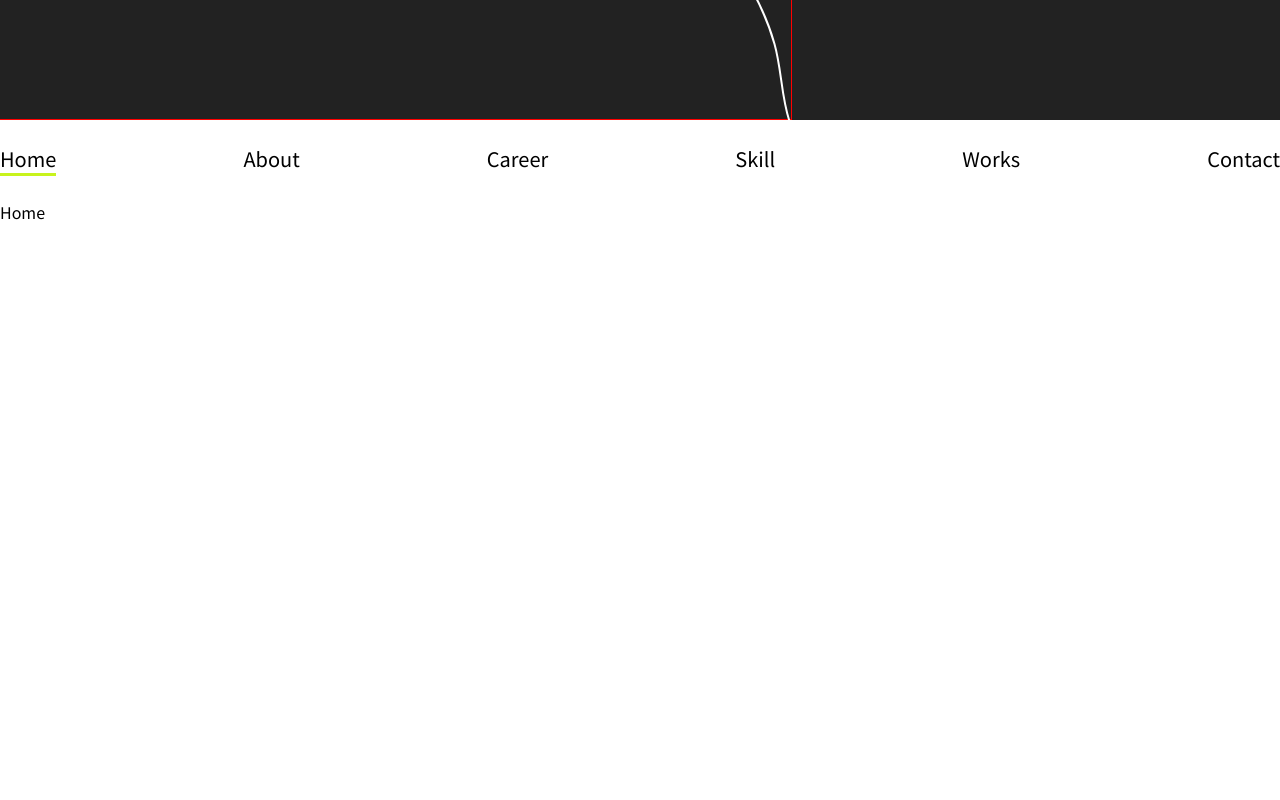
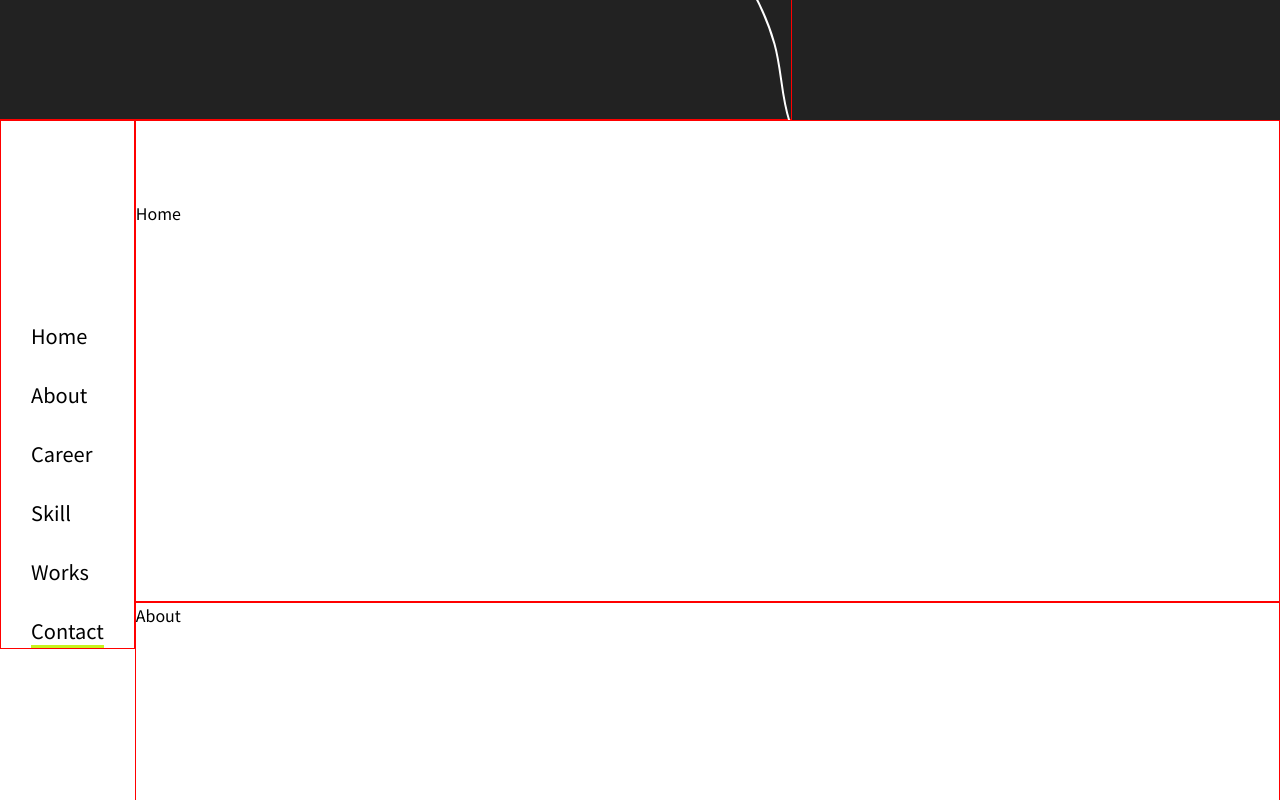
Before and after one commit to park-ria/portfolio, a React (Create React App) app: page / in a window 1280 px wide. Shown: the part 2040-2840 px from the top of the page. Built offline with nearby package versions, Linux system fonts and the light colour scheme.

Commit message:
241110/finish header

```diff
--- a/src/App.tsx
+++ b/src/App.tsx
@@ -1,8 +1,9 @@
+import React, { useRef, useEffect, Component, RefObject } from "react";
 import styled, { createGlobalStyle, ThemeProvider } from "styled-components";
 import { darkTheme, lightTheme } from "./styles/theme";
 import { useRecoilState, useRecoilValue } from "recoil";
 import { isDarkAtom, selectedIndexAtom } from "./atoms";
-import { useRef } from "react";
+import { useScroll } from "framer-motion";
 import Intro from "./components/Intro";
 import Header from "./components/Header";
 import Home from "./components/Home";
@@ -39,42 +40,63 @@ const GlobalStyle = createGlobalStyle`
 `;
 
 const Main = styled.main<{ $menuIdx: number }>`
+  position: relative;
   display: flex;
   flex-direction: column;
-
-  ${({ $menuIdx }) =>
-    $menuIdx &&
-    `flex-direction: row;
-  flex: 1;`}
+  ${({ $menuIdx }) => $menuIdx && `flex-direction: row;`}
 `;
 
-const Section = styled.section``;
-
-const componentMap = {
-  Home,
-  About,
-  Career,
-  Skill,
-  Works,
-  Contact,
-};
-
-const menuArr: (keyof typeof componentMap)[] = [
-  "Home",
-  "About",
-  "Career",
-  "Skill",
-  "Works",
-  "Contact",
-];
+const Section = styled.section<{ $menuIdx: number }>`
+  flex: 1;
+  ${({ $menuIdx }) => $menuIdx && `flex:1;`}
+`;
 
 const App = () => {
   const isDark = useRecoilValue(isDarkAtom);
-  const menuRef = useRef<(HTMLDivElement | null)[]>([]);
   const [selectedIndex, setSelectedIndex] = useRecoilState(selectedIndexAtom);
+  const { scrollY } = useScroll();
+
+  const homeRef = useRef<HTMLDivElement | null>(null);
+  const aboutRef = useRef<HTMLDivElement | null>(null);
+  const careerRef = useRef<HTMLDivElement | null>(null);
+  const skillRef = useRef<HTMLDivElement | null>(null);
+  const worksRef = useRef<HTMLDivElement | null>(null);
+  const contactRef = useRef<HTMLDivElement | null>(null);
+
+  interface MenuType {
+    component: React.ComponentType;
+    ref: RefObject<HTMLDivElement>;
+  }
+
+  const menuRef: MenuType[] = [
+    { component: Home, ref: homeRef },
+    { component: About, ref: aboutRef },
+    { component: Career, ref: careerRef },
+    { component: Skill, ref: skillRef },
+    { component: Works, ref: worksRef },
+    { component: Contact, ref: contactRef },
+  ];
+
+  useEffect(() => {
+    const updateIndexOnScroll = () => {
+      menuRef.map((menu, index) => {
+        if (menu.ref.current) {
+          const { top, bottom } = menu.ref.current.getBoundingClientRect();
+          const inView = top >= 0 && bottom <= window.innerHeight;
+          if (inView) setSelectedIndex(index);
+        }
+      });
+    };
+
+    scrollY.on("change", updateIndexOnScroll);
+    return () => scrollY.clearListeners();
+  }, [scrollY, setSelectedIndex]);
 
   const moveSection = (index: number) => {
-    menuRef.current[index]?.scrollIntoView({ behavior: "smooth" });
+    menuRef[index].ref.current?.scrollIntoView({
+      behavior: "smooth",
+      block: "start",
+    });
   };
 
   return (
@@ -84,15 +106,16 @@ const App = () => {
         <Intro />
         <Main $menuIdx={selectedIndex}>
           <Header onClick={moveSection} />
-          <Section>
-            {menuArr.map((menu, index) => {
-              const Component = componentMap[menu];
-              return (
-                <div key={index} ref={(el) => (menuRef.current[index] = el)}>
-                  <Component />
-                </div>
-              );
-            })}
+          <Section $menuIdx={selectedIndex}>
+            {menuRef.map((menu, index) => (
+              <div
+                key={index}
+                ref={menu.ref}
+                style={{ border: "1px solid #f00" }}
+              >
+                <menu.component />
+              </div>
+            ))}
           </Section>
         </Main>
       </ThemeProvider>
--- a/src/components/About.tsx
+++ b/src/components/About.tsx
@@ -1,7 +1,7 @@
 import React from "react";
 
 const About = () => {
-  return <div style={{ height: "100vh" }}>About</div>;
+  return <div style={{ height: "50vh" }}>About</div>;
 };
 
 export default About;
--- a/src/components/Career.tsx
+++ b/src/components/Career.tsx
@@ -1,7 +1,7 @@
 import React from "react";
 
 const Career = () => {
-  return <div style={{ height: "100vh" }}>Career</div>;
+  return <div style={{ height: "50vh" }}>Career</div>;
 };
 
 export default Career;
--- a/src/components/Contact.tsx
+++ b/src/components/Contact.tsx
@@ -1,7 +1,7 @@
 import React from "react";
 
 const Contact = () => {
-  return <div style={{ height: "100vh" }}>Contact</div>;
+  return <div style={{ height: "50vh" }}>Contact</div>;
 };
 
 export default Contact;
--- a/src/components/Header.tsx
+++ b/src/components/Header.tsx
@@ -2,8 +2,13 @@ import { motion } from "framer-motion";
 import styled from "styled-components";
 import { useRecoilState } from "recoil";
 import { selectedIndexAtom } from "../atoms";
+import React from "react";
 
 const Wrapper = styled.header<{ $menuIdx: number }>`
+  border: 1px solid #f00;
+  position: absolute;
+  top: 0;
+  left: 0;
   width: 100%;
   height: 80px;
   display: flex;
@@ -11,10 +16,11 @@ const Wrapper = styled.header<{ $menuIdx: number }>`
 
   ${({ $menuIdx }) =>
     $menuIdx &&
-    `position: sticky;top: 0;
-  width: fit-content;
-  height: fit-content;
-  padding: 200px 30px 0 30px;`}
+    `position: sticky;
+    top: 0;
+    width: fit-content;
+    height: fit-content;
+    padding: 200px 30px 0 30px;`}
 `;
 
 const Nav = styled.ul<{ $menuIdx: number }>`
@@ -55,11 +61,11 @@ const menuArr: string[] = [
   "Contact",
 ];
 
-interface HeaderProps {
+interface HeaderType {
   onClick: (index: number) => void;
 }
 
-const Header: React.FC<HeaderProps> = ({ onClick }) => {
+const Header = ({ onClick }: HeaderType) => {
   const [selectedIndex, setSelectedIndex] = useRecoilState(selectedIndexAtom);
 
   const handleClick = (index: number) => {
@@ -88,4 +94,4 @@ const Header: React.FC<HeaderProps> = ({ onClick }) => {
   );
 };
 
-export default Header;
+export default React.memo(Header);
--- a/src/components/Home.tsx
+++ b/src/components/Home.tsx
@@ -1,7 +1,7 @@
 import React from "react";
 
 const Home = () => {
-  return <div style={{ height: "100vh" }}>Home</div>;
+  return <div style={{ marginTop: "80px", height: "50vh" }}>Home</div>;
 };
 
 export default Home;
--- a/src/components/Skill.tsx
+++ b/src/components/Skill.tsx
@@ -1,7 +1,7 @@
 import React from "react";
 
 const Skill = () => {
-  return <div style={{ height: "100vh" }}>Skill</div>;
+  return <div style={{ height: "50vh" }}>Skill</div>;
 };
 
 export default Skill;
--- a/src/components/Works.tsx
+++ b/src/components/Works.tsx
@@ -1,7 +1,7 @@
 import React from "react";
 
 const Works = () => {
-  return <div style={{ height: "100vh" }}>Works</div>;
+  return <div style={{ height: "50vh" }}>Works</div>;
 };
 
 export default Works;
```
Also changed, not shown: src/components/Header copy.tsx (deleted, +0 -91 lines), src/components/Intro.tsx (+1 -0 lines).
